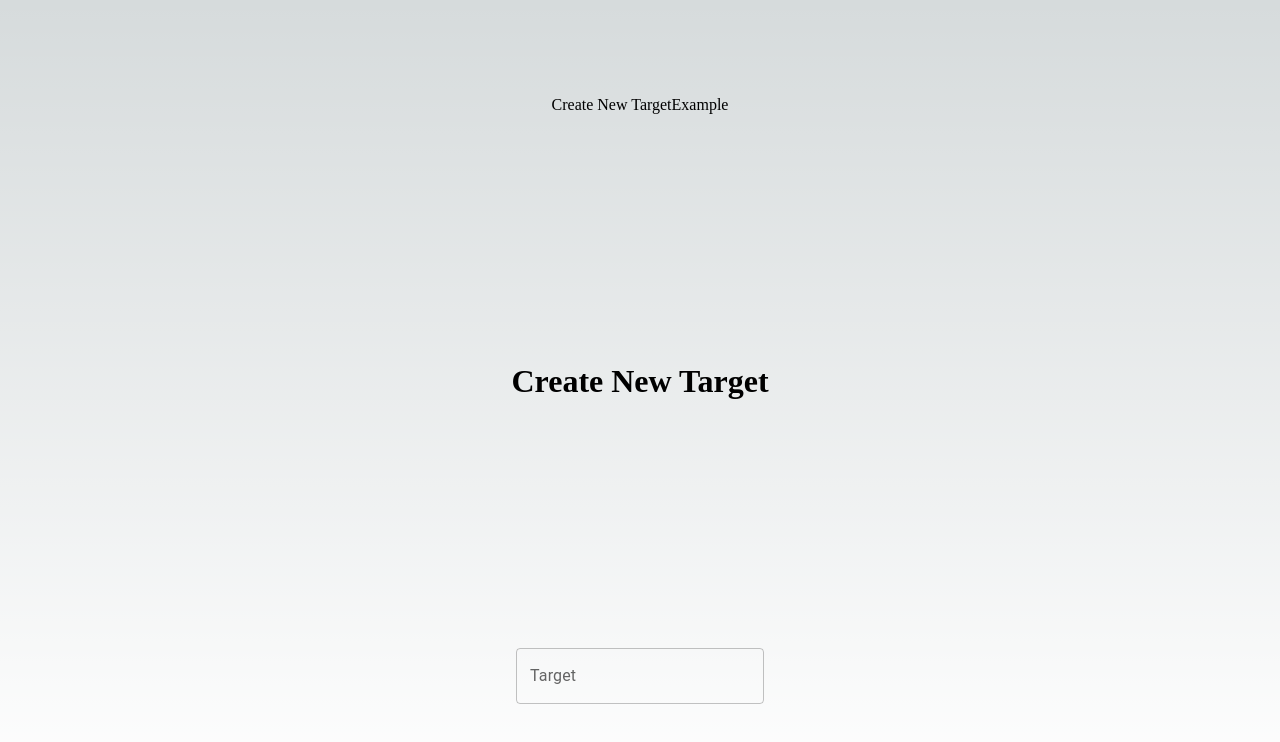
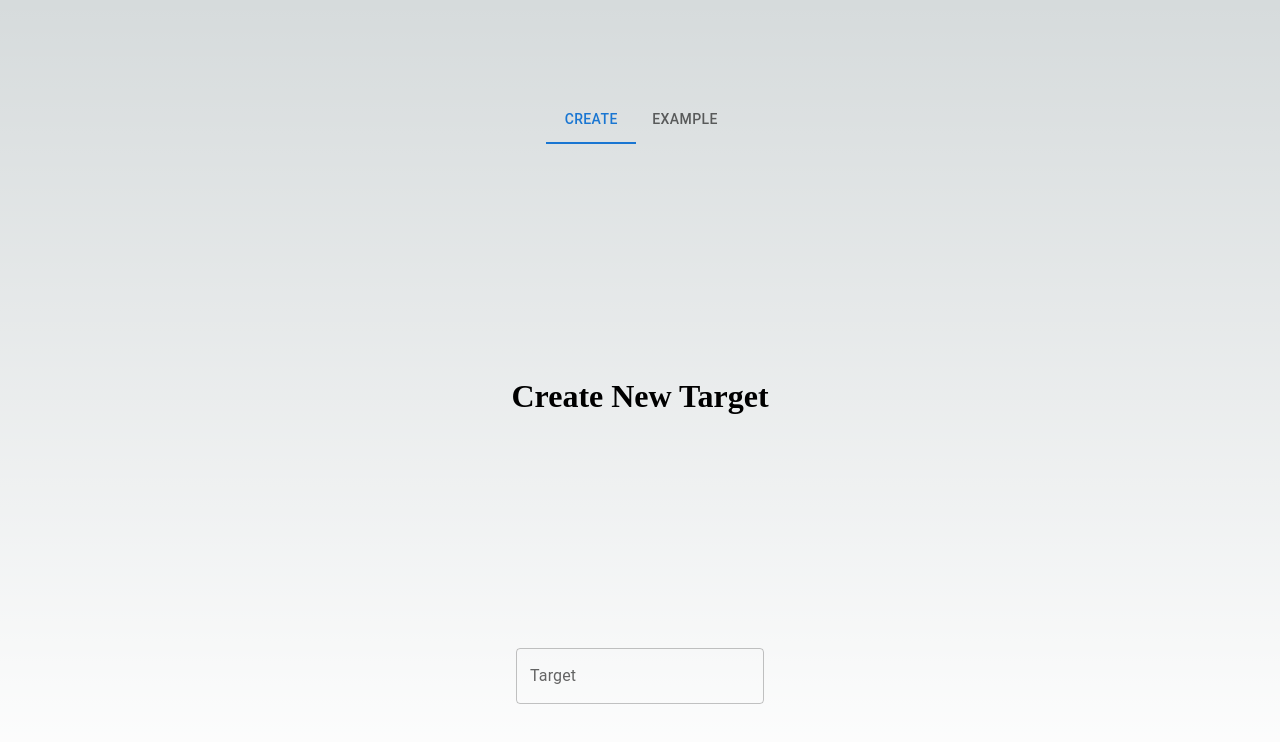
Before and after one commit to Diralf/reach-quantity, a Next.js app: page /create in a window 1280 px wide. Shown: the top 742 px of the page. Built offline with nearby package versions, Linux system fonts and the light colour scheme.

Commit message:
added home test

```diff
--- a/components/Layout/Layout.tsx
+++ b/components/Layout/Layout.tsx
@@ -1,7 +1,7 @@
 import Head from 'next/head';
-import Link from 'next/link';
 import React from 'react';
 import styles from '../../styles/Home.module.css';
+import Navigation from '../Navigation';
 
 const Layout: React.FC<React.PropsWithChildren> = ({ children }) => (
   <>
@@ -12,10 +12,7 @@ const Layout: React.FC<React.PropsWithChildren> = ({ children }) => (
       <link rel="icon" href="/favicon.ico"/>
     </Head>
     <main className={styles.main}>
-      <nav>
-        <Link href="/create">Create New Target</Link>
-        <Link href="/example">Example</Link>
-      </nav>
+      <Navigation/>
       {children}
     </main>
   </>
--- /dev/null
+++ b/components/Navigation/Navigation.tsx
@@ -0,0 +1,30 @@
+import { Tabs, Tab } from '@mui/material';
+import Link from 'next/link';
+import { useRouter } from 'next/router';
+import React from 'react';
+
+const useRouteMatch = (patterns: readonly string[]) => {
+  const { pathname } = useRouter();
+
+  for (let i = 0; i < patterns.length; i += 1) {
+    const pattern = patterns[i];
+    if (pathname.startsWith(pattern)) {
+      return pattern;
+    }
+  }
+
+  return null;
+};
+
+const Navigation: React.FC = () => {
+  const currentTab = useRouteMatch(['/create', '/example']);
+
+  return (
+    <Tabs value={currentTab}>
+      <Tab label="Create" value="/create" href="/create" component={Link} />
+      <Tab label="Example" value="/example" href="/example" component={Link} />
+    </Tabs>
+  );
+};
+
+export default Navigation;
--- /dev/null
+++ b/components/Navigation/index.ts
@@ -0,0 +1,3 @@
+import Navigation from './Navigation';
+
+export default Navigation;
```
Also changed, not shown: pages/index.tsx (+14 -7 lines), 2 other files (tests, documents, lock files or other folders).
